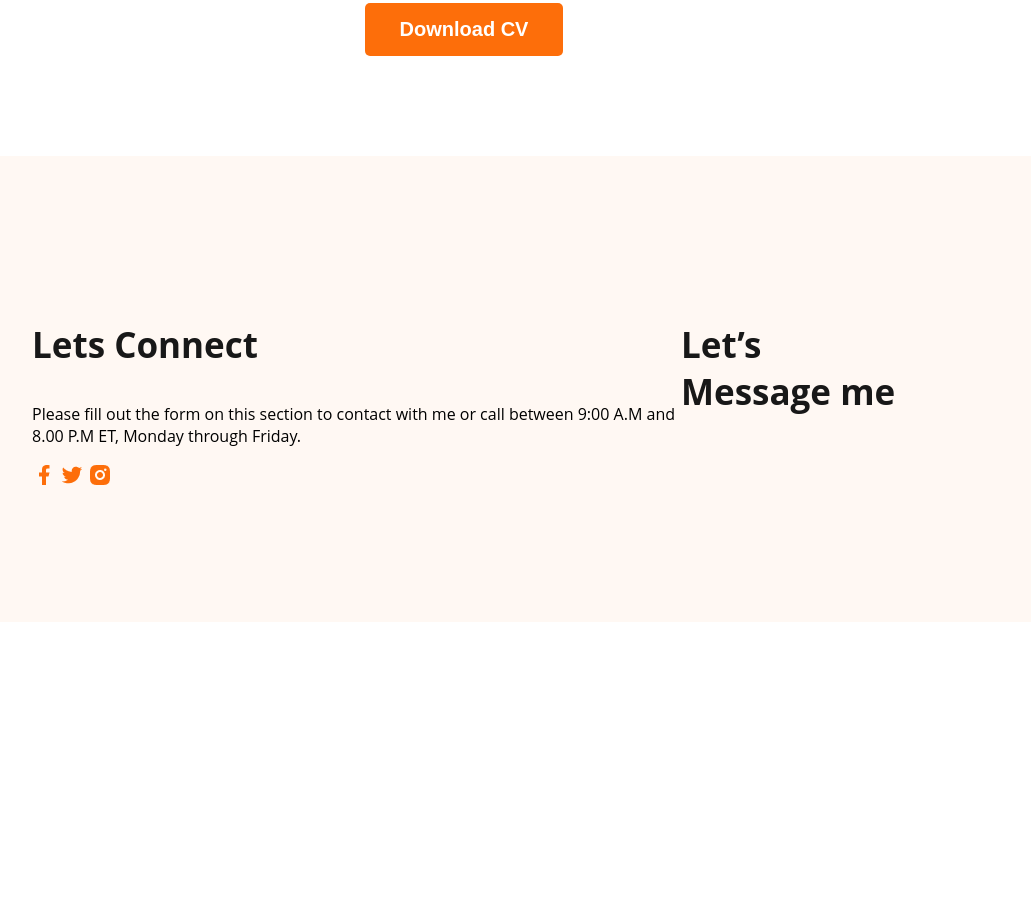
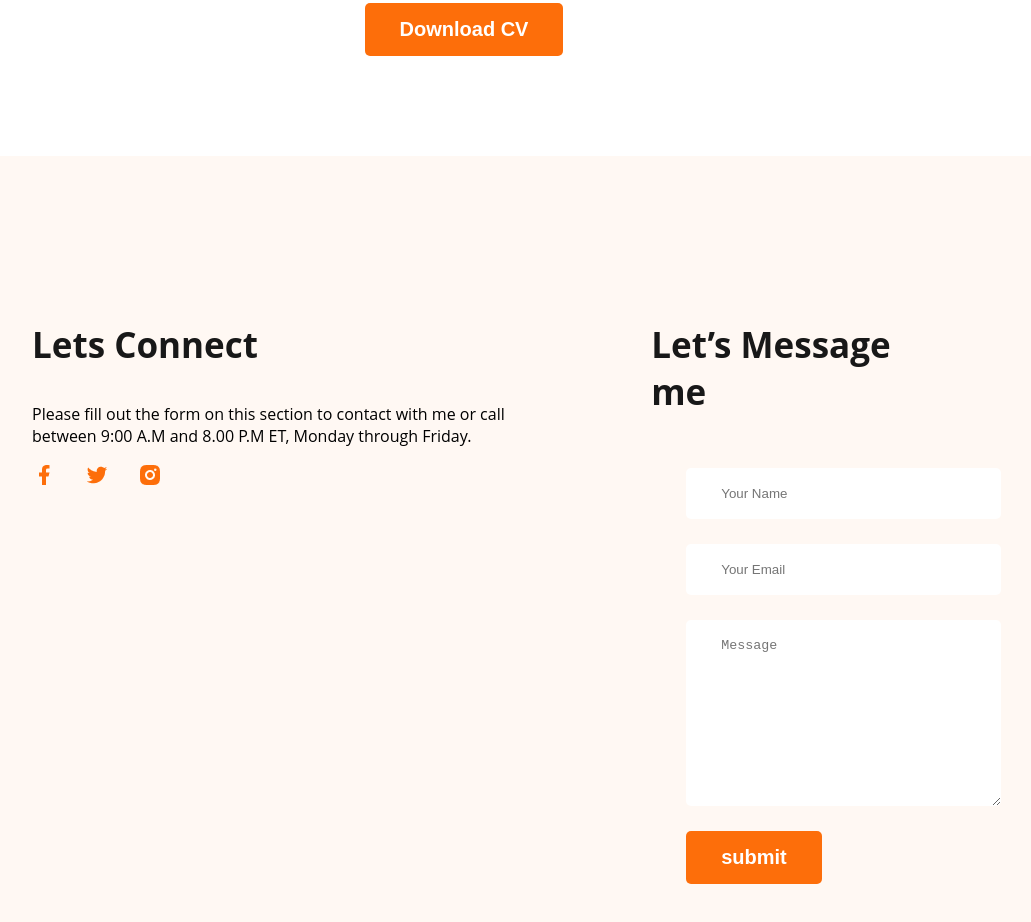
Before and after one commit to tuhin92/Portfolio-site, a plain HTML site: page index.html in a window 1280 px wide. Shown: the part 3273-4195 px from the top of the page, without its empty margins (176-1207 px from the left). Before the commit the page ends 3903 px from the top, so only its background shows below. Drawn offline with Linux system fonts and the light colour scheme.

Commit message:
finished footer section

```diff
--- a/index.html
+++ b/index.html
@@ -157,15 +157,21 @@
                 <h3 class="column-title">Lets Connect</h3>
                 <p class="column-description">Please fill out the form on this section to contact with me or call between 9:00 A.M and 8.00 P.M ET, Monday through Friday.</p>
                 <div class="social-media-links">
-                    <a href="#"><img src="images/icons/facebook.png" alt=""></a>
-                    <a href="#"><img src="images/icons/twitter.png" alt=""></a>
-                    <a href="#"><img src="images/icons/insta.png" alt=""></a>
+                    <a href="https://www.facebook.com/" target="_blank"><img src="images/icons/facebook.png" alt=""></a>
+                    <a href="https://twitter.com/" target="_blank"><img src="images/icons/twitter.png" alt=""></a>
+                    <a href="https://www.instagram.com/" target="_blank"><img src="images/icons/insta.png" alt=""></a>
                 </div>
             </div>
 
 
             <div class="footer-coloumn">
                 <h3 class="column-title">Let’s Message me</h3>
+                <form class="contact" action="">
+                    <input type="text" placeholder="Your Name">
+                    <input type="email" placeholder="Your Email">
+                   <textarea name="" id="" cols="30" rows="10" placeholder="Message"></textarea>
+                   <input class="btn-primary" type="submit" value="submit">
+                </form>
             </div>
         </div>
     </footer>
--- a/styles/portfolio.css
+++ b/styles/portfolio.css
@@ -183,6 +183,7 @@ main{
     background: #FFF8F3;
     padding: 130px 200px;
     margin-top: 100px;
+    gap: 100px;
 }
 .column-title{
     color: #181818;
@@ -191,3 +192,20 @@ main{
 .column-description{
     margin-top: 20px;
 }
+.footer-coloumn{
+    width: 50%;
+}
+.contact, input[type="text"], .contact input[type="email"],textarea{
+    display: block;
+    margin-bottom: 25px;
+    padding: 18px 35px;
+    color: #757575;
+    border-radius: 5px;
+    border: 0;
+    width: 100%;
+}
+
+/* Icon style */
+.social-media-links a{
+    margin-right: 25px;
+}
```
